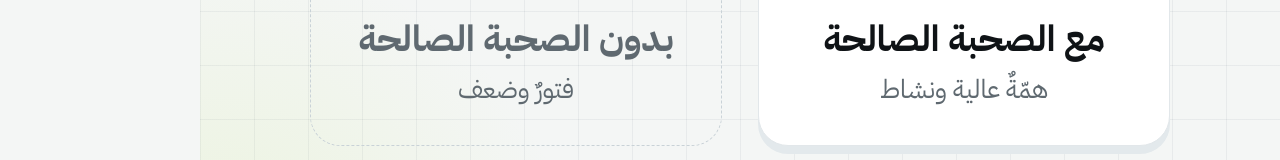
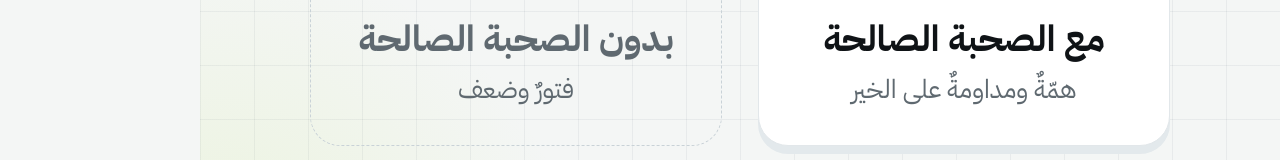
Before and after one commit to buomar52-png/Design-course, a plain HTML site: page carousels/wasbir-nafsak/post.html in a window 1280 px wide. Shown: the part 1015-1175 px from the top of the page. Drawn offline with Linux system fonts and the light colour scheme.

Commit message:
واصبر نفسك: update caption
Co-Authored-By: Claude Opus 5.5 <noreply@anthropic.com>
Claude-Session: https://claude.ai/code/session_01BaYRa7bC6zxZgA65wvC7DU

```diff
--- a/carousels/wasbir-nafsak/post.html
+++ b/carousels/wasbir-nafsak/post.html
@@ -126,7 +126,7 @@ b{font-weight:700;color:var(--blue)}
           <path d="M100 140 L90 158 H101 L96 176 L110 154 H99 Z" fill="#0f1316"/>
         </svg>
         <div class="lab">مع الصحبة الصالحة</div>
-        <div class="sub">همّةٌ عالية ونشاط</div>
+        <div class="sub">همّةٌ ومداومةٌ على الخير</div>
       </div>
       <!-- without -->
       <div class="card off">
```
Also changed, not shown: carousels/wasbir-nafsak/واصبر-نفسك.png.
